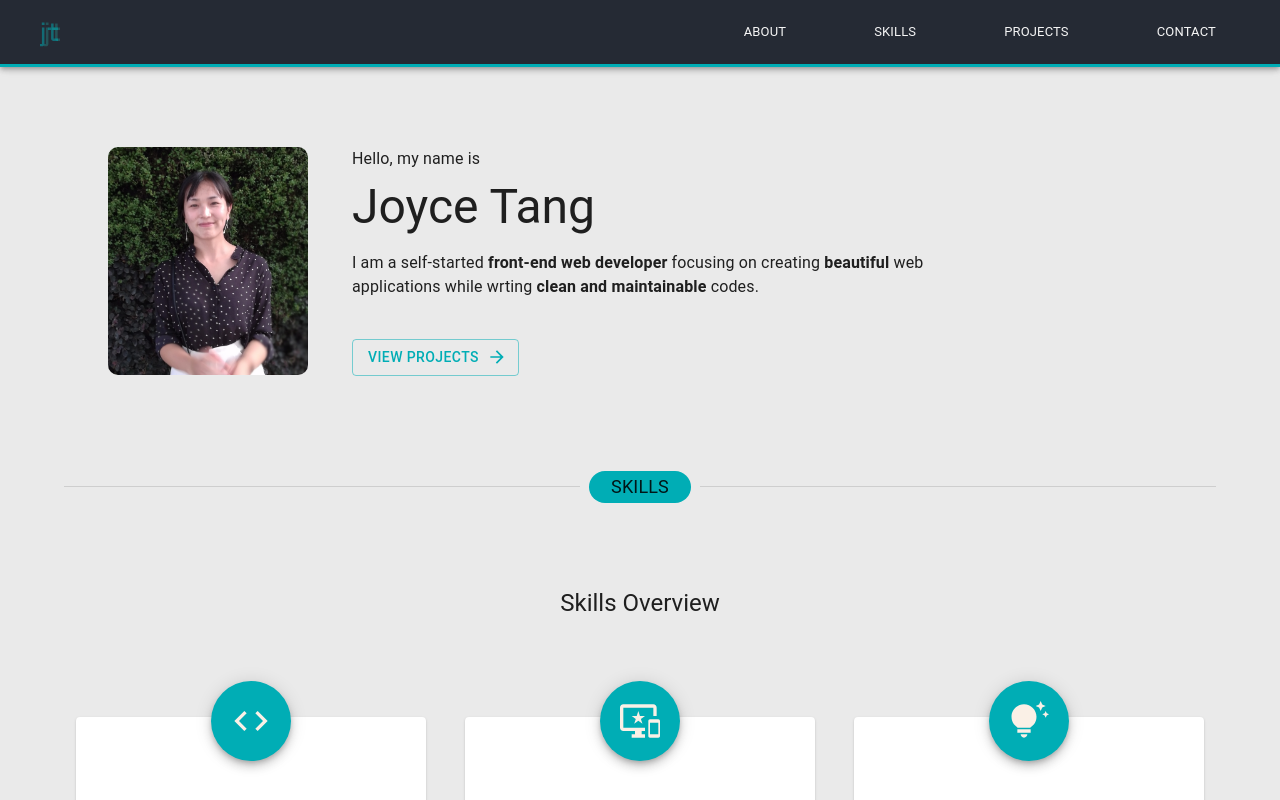
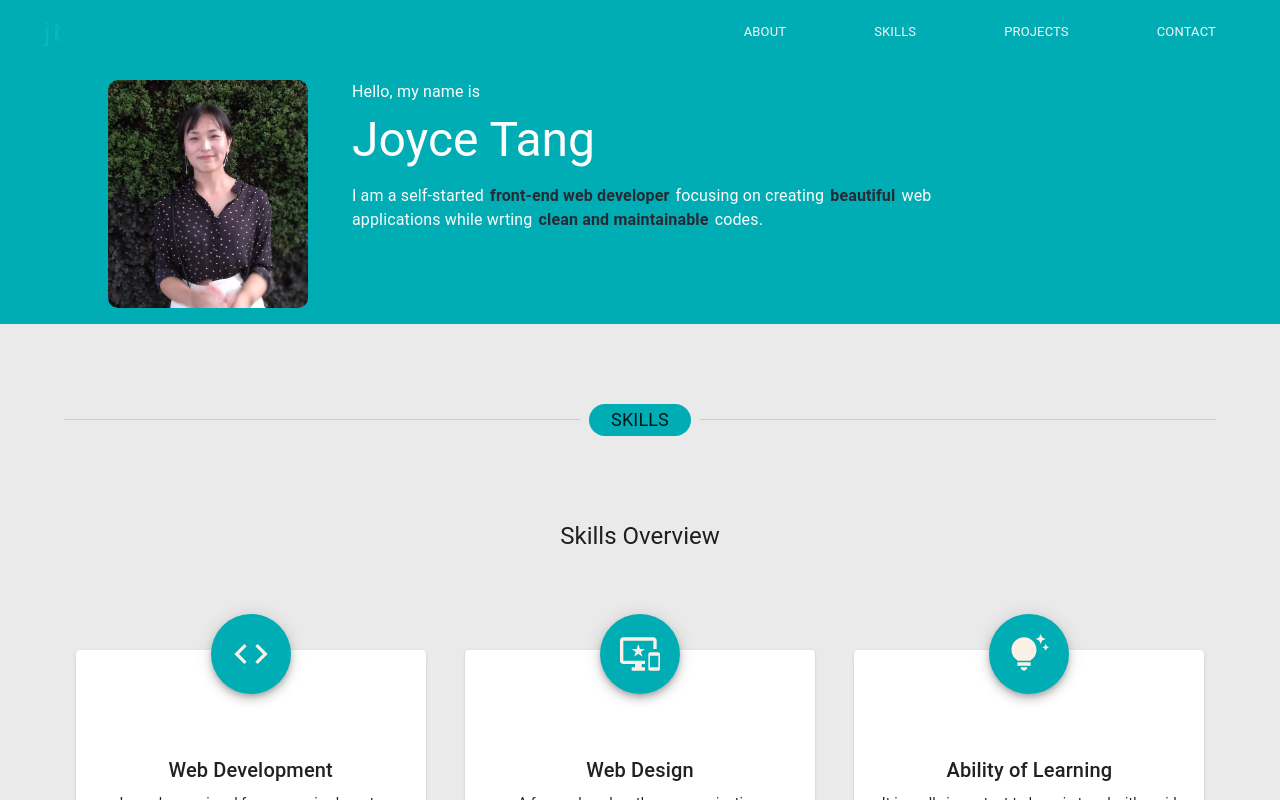
Before and after one commit to joycethh/portflio, a React (Create React App) app: page / in a window 1280 px wide. Shown: the top 800 px of the page. Built offline with nearby package versions, Linux system fonts and the light colour scheme.

Commit message:
change the about section to hero section

```diff
--- a/src/App.js
+++ b/src/App.js
@@ -13,7 +13,10 @@ function App() {
       <CssBaseline />
       <BrowserRouter>
         <Navbar />
-        <Toolbar id="back-to-top-anchor" />
+        <Toolbar
+          id="back-to-top-anchor"
+          sx={{ backgroundColor: "primary.main" }}
+        />
         <Routes>
           <Route exact path="/" element={<MainPage />} />
         </Routes>
--- a/src/home/Elements.js
+++ b/src/home/Elements.js
@@ -8,6 +8,8 @@ export const AvatarBox = styled(Box)(({ theme }) => ({
 }));
 
 export const BioBox = styled(Box)(({ theme }) => ({
+  color: "#fcfcfc",
+  letterSpacing: theme.spacing(2),
   paddingRight: theme.spacing(25),
   [theme.breakpoints.down("md")]: {
     display: "flex",
@@ -17,6 +19,11 @@ export const BioBox = styled(Box)(({ theme }) => ({
   },
 }));
 
+export const StyledSpan = styled("span")(({ theme }) => ({
+  padding: "0 2px",
+  color: "#252A34",
+  fontWeight: 700,
+}));
 export const StyledButton = styled(Button)(({ theme }) => ({
   marginBottom: theme.spacing(0),
   [theme.breakpoints.down("md")]: {
--- a/src/home/Home.js
+++ b/src/home/Home.js
@@ -1,15 +1,16 @@
 import React from "react";
-import { Container, Grid, Typography } from "@mui/material";
+import { Container, Grid, Typography, Box } from "@mui/material";
 import { ArrowForward } from "@mui/icons-material";
 import { Link } from "react-scroll";
 
-import { AvatarBox, BioBox, StyledButton } from "./Elements";
+import { AvatarBox, BioBox, StyledButton, StyledSpan } from "./Elements";
 
 import Avatar from "../Avatar";
 
 const Home = () => {
   return (
-    <div id="home">
+    <div id="about">
+      <Box sx={{ backgroundColor: "primary.main" }}>
         <Container>
           <Grid container>
             <Grid item xs={12} md={3}>
@@ -28,9 +29,11 @@ const Home = () => {
               <BioBox mt={2}>
                 <Typography variant="body1">
                   I am a self-started
-                <strong> front-end web developer</strong> focusing on creating
-                <strong> beautiful </strong> web applications while wrting
-                <strong> clean and maintainable </strong> codes.
+                  <StyledSpan> front-end web developer</StyledSpan> focusing on
+                  creating
+                  <StyledSpan> beautiful </StyledSpan> web applications while
+                  wrting
+                  <StyledSpan> clean and maintainable </StyledSpan> codes.
                 </Typography>
               </BioBox>
               <BioBox mt={5}>
@@ -49,6 +52,7 @@ const Home = () => {
             </Grid>
           </Grid>
         </Container>
+      </Box>
     </div>
   );
 };
--- a/src/navbar/Navbar.js
+++ b/src/navbar/Navbar.js
@@ -52,10 +52,7 @@ const Navbar = () => {
 
   return (
     <div>
-      <AppBar
-        position="sticky"
-        sx={{ borderBottom: 3, borderColor: "#00ADB5" }}
-      >
+      <AppBar elevation={0} sx={{ borderBottom: 3, borderColor: "#00ADB5" }}>
         <Toolbar>
           <LinkS
             activeClass="active"
--- a/src/theme.js
+++ b/src/theme.js
@@ -13,15 +13,15 @@ const lightTheme = createTheme({
       default: "#EAEAEA",
     },
   },
-  components: {
-    MuiAppBar: {
-      styleOverrides: {
-        colorPrimary: {
-          backgroundColor: "#252A34",
-        },
-      },
-    },
-  },
+  // components: {
+  //   MuiAppBar: {
+  //     styleOverrides: {
+  //       colorPrimary: {
+  //         backgroundColor: "#252A34",
+  //       },
+  //     },
+  //   },
+  // },
 });
 
 export default lightTheme;
```
Lines whose indentation alone changed are shown as unchanged.
